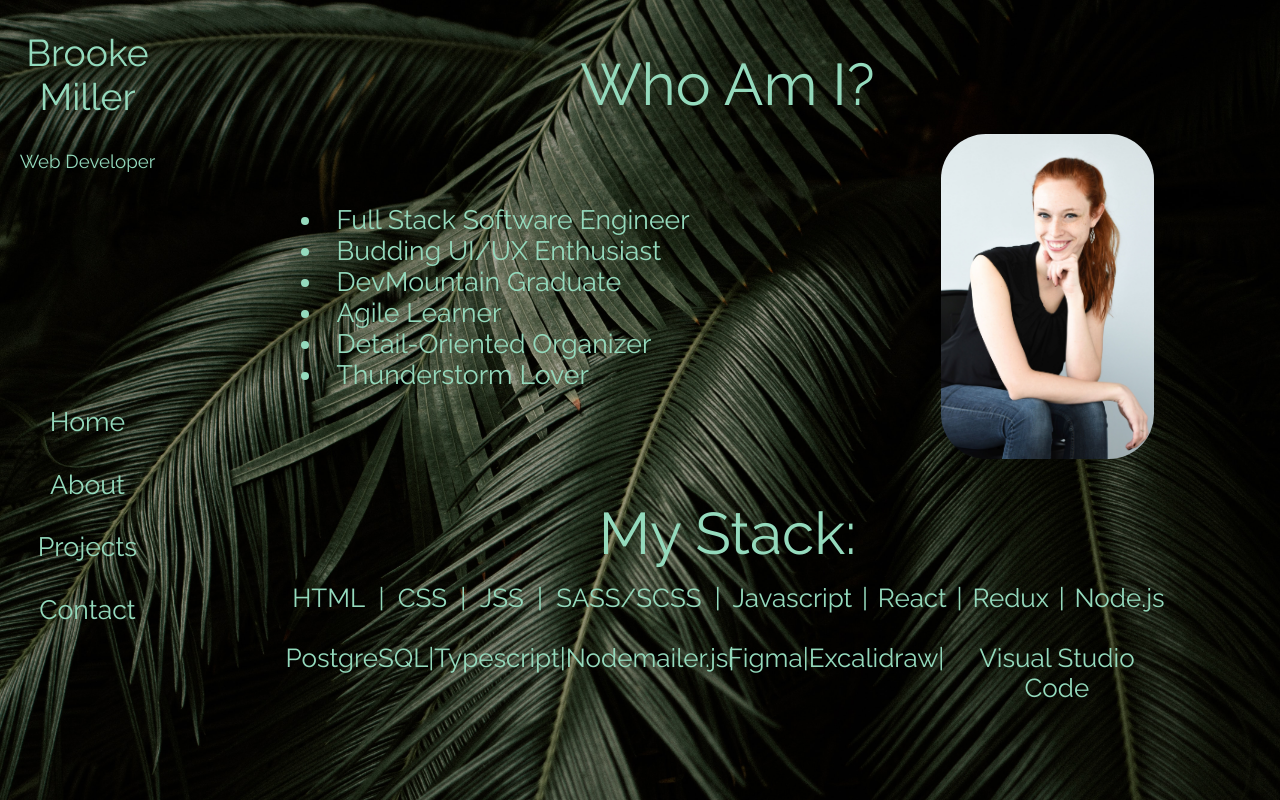
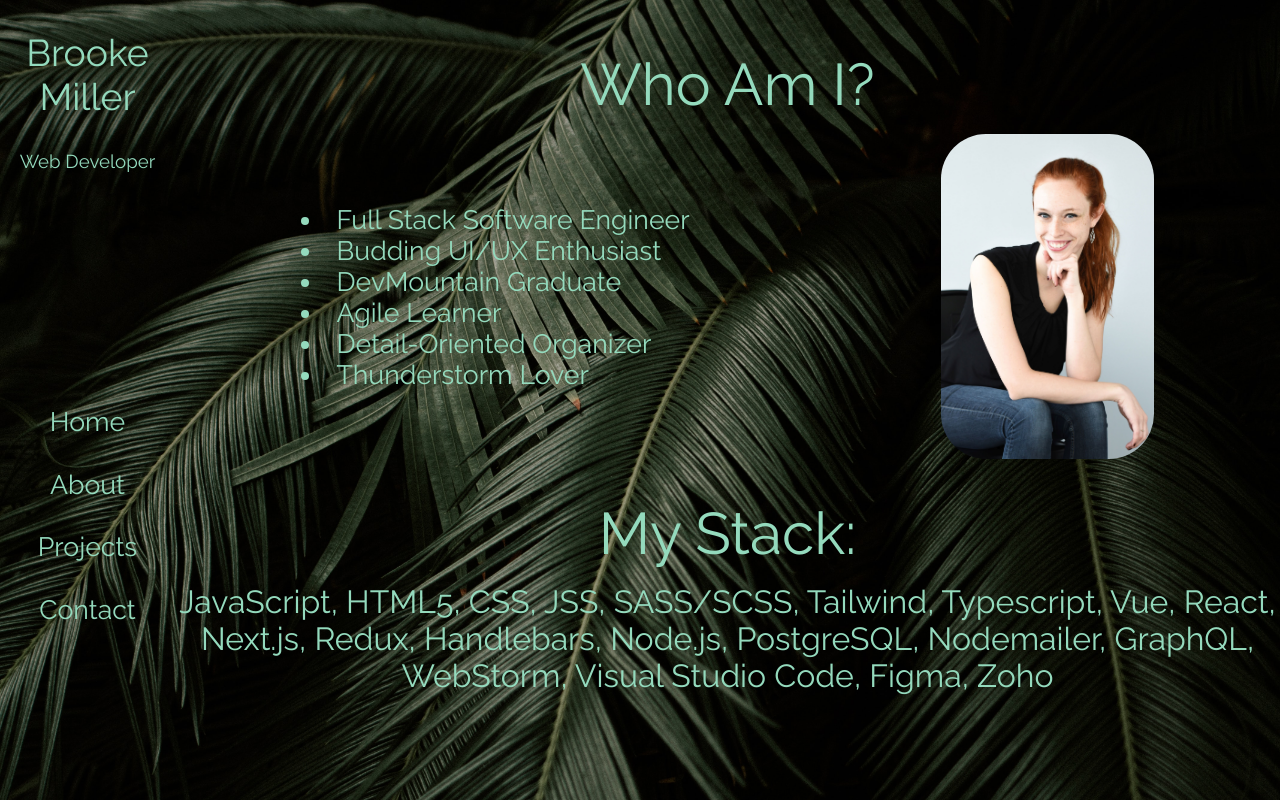
Before and after one commit to brookecm28/bcm-portfolio, a React (Create React App) app: page /contact in a window 1280 px wide. Built offline with nearby package versions, Linux system fonts and the light colour scheme.

Commit message:
Add data.json & remove

```diff
--- a/src/Components/Landing.js
+++ b/src/Components/Landing.js
@@ -1,5 +1,6 @@
 import React from 'react'
 import headshot from '../assets/Headshot2.jpg'
+import { myStack } from '../data.json'
 
 function Landing() {
     return (
@@ -22,47 +23,7 @@ function Landing() {
                 <p className='line-title'>My Stack:</p>
             </div>
 
-            <div className='stack-container'>
-                <div className='stack top-stack'>
-                    <div className='stack-sub'>
-                        <p className='stack-list'>HTML</p>
-                        <p className='stack-list line'>|</p>
-                        <p className='stack-list'>CSS</p>
-                        <p className='stack-list line'>|</p>
-                        <p className='stack-list'>JSS</p>
-                        <p className='stack-list line'>|</p>
-                        <p className='stack-list'>SASS/SCSS</p>
-                        <p className='stack-list line last'>|</p>
-                    </div>
-                    <div className='stack-sub'>
-                        <p className='stack-list'>Javascript</p>
-                        <p className='stack-list line'>|</p>
-                        <p className='stack-list'>React</p>
-                        <p className='stack-list line'>|</p>
-                        <p className='stack-list'>Redux</p>
-                        <p className='stack-list line'>|</p>
-                        <p className='stack-list'>Node.js</p>
-                    </div>
-                </div>
-                <div className='stack'>
-                    <div className='stack-sub'>
-                        <p className='stack-list'>PostgreSQL</p>
-                        <p className='stack-list line'>|</p>
-                        <p className='stack-list'>Typescript</p>
-                        <p className='stack-list line'>|</p>
-                        <p className='stack-list'>Nodemailer.js</p>
-                        <p className='stack-list line last'>|</p>
-                    </div>
-                    <div className='stack-sub bottom-sub'>
-                        <p className='stack-list'>Figma</p>
-                        <p className='stack-list line'>|</p>
-                        <p className='stack-list'>Excalidraw</p>
-                        <p className='stack-list line'>|</p>
-                        <p className='stack-list'>Visual Studio Code</p>
-                    </div>
-                </div>
-        </div>
-
+            <div>{myStack.join(', ')}</div>
 
         </div>
     )
--- /dev/null
+++ b/src/data.json
@@ -0,0 +1,24 @@
+{
+    "myStack": [
+        "JavaScript",
+        "HTML5",
+        "CSS",
+        "JSS",
+        "SASS/SCSS",
+        "Tailwind",
+        "Typescript",
+        "Vue",
+        "React",
+        "Next.js",
+        "Redux",
+        "Handlebars",
+        "Node.js",
+        "PostgreSQL",
+        "Nodemailer",
+        "GraphQL",
+        "WebStorm",
+        "Visual Studio Code",
+        "Figma",
+        "Zoho"
+    ]
+}
```
